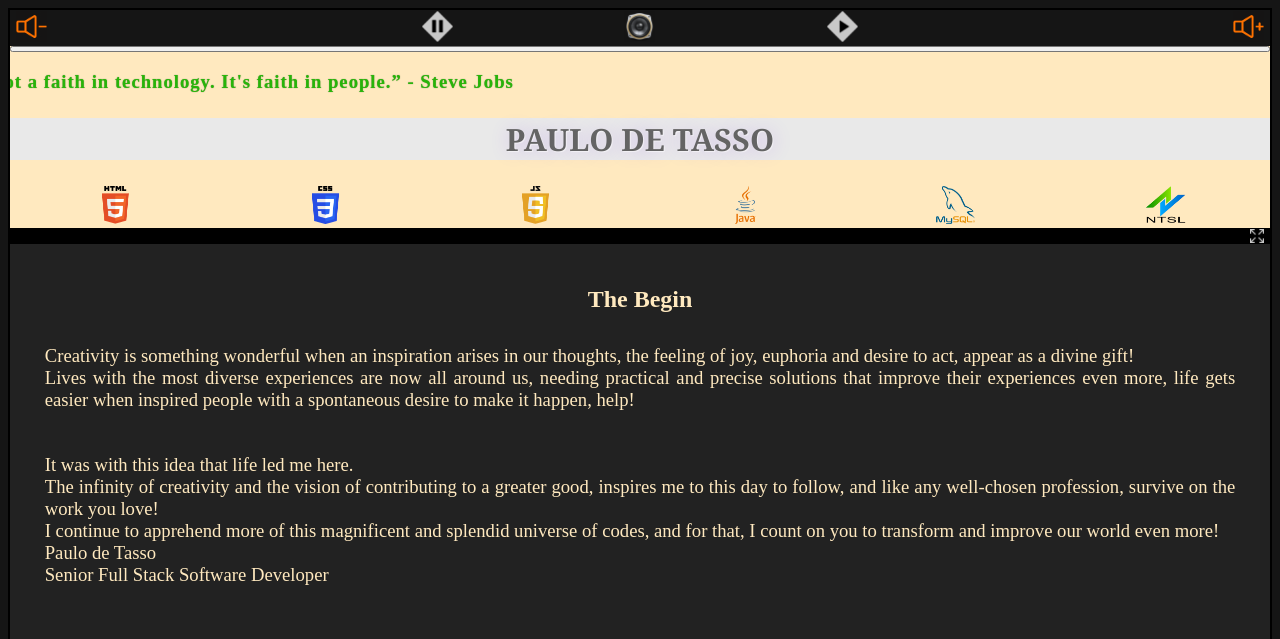
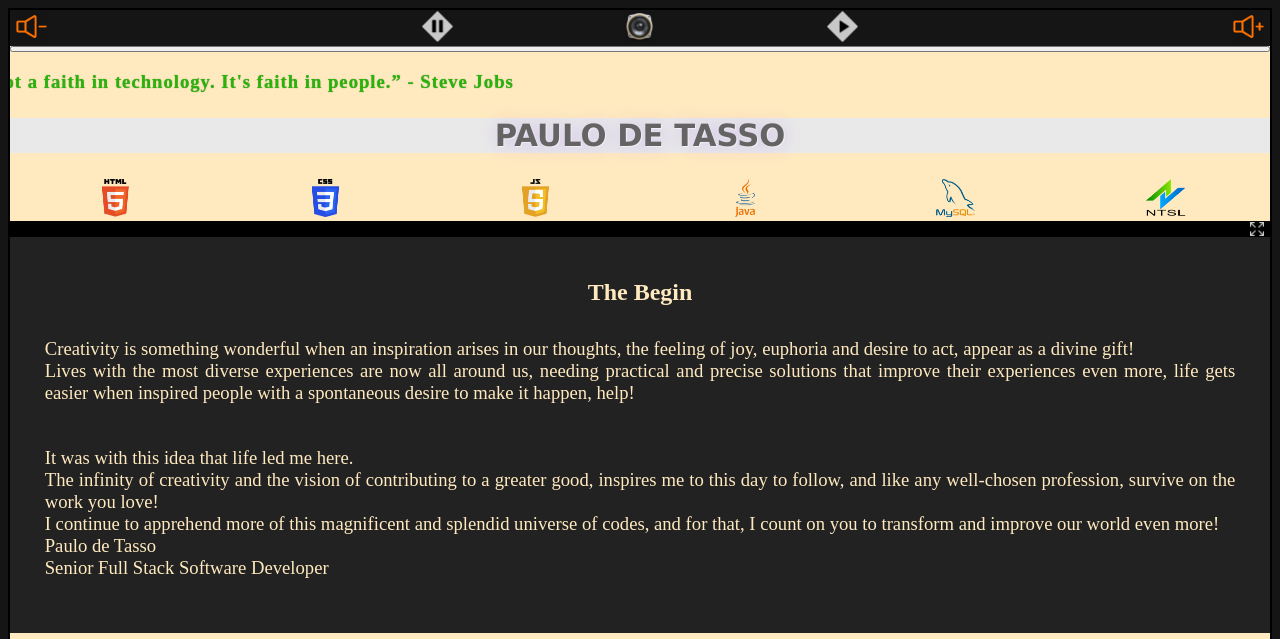
Before and after one commit to PauloDeTasso/projetos, a PHP site: page /docs/Home.html in a window 1280 px wide. Shown: the top 639 px of the page. Run offline with PHP 8.4, Linux system fonts and the light colour scheme.

Commit message:
30-12-2021 - 2001

```diff
--- a/estilos/estilo_home.css
+++ b/estilos/estilo_home.css
@@ -329,7 +329,7 @@ footer
     text-shadow: 1px 1px 1px rgba(255, 255, 255, 0.562), 1px 1px 20px rgba(111, 0, 255, 0.2);
     font-size: 23pt;
     font-weight: bolder;
-    font-family: Georgia, 'Times New Roman', Times, serif;
+    font-family: 'Lucida Sans', 'Lucida Sans Regular', 'Lucida Grande', 'Lucida Sans Unicode', Geneva, Verdana, sans-serif;
 }
 
 #linkFraseRodape
```
